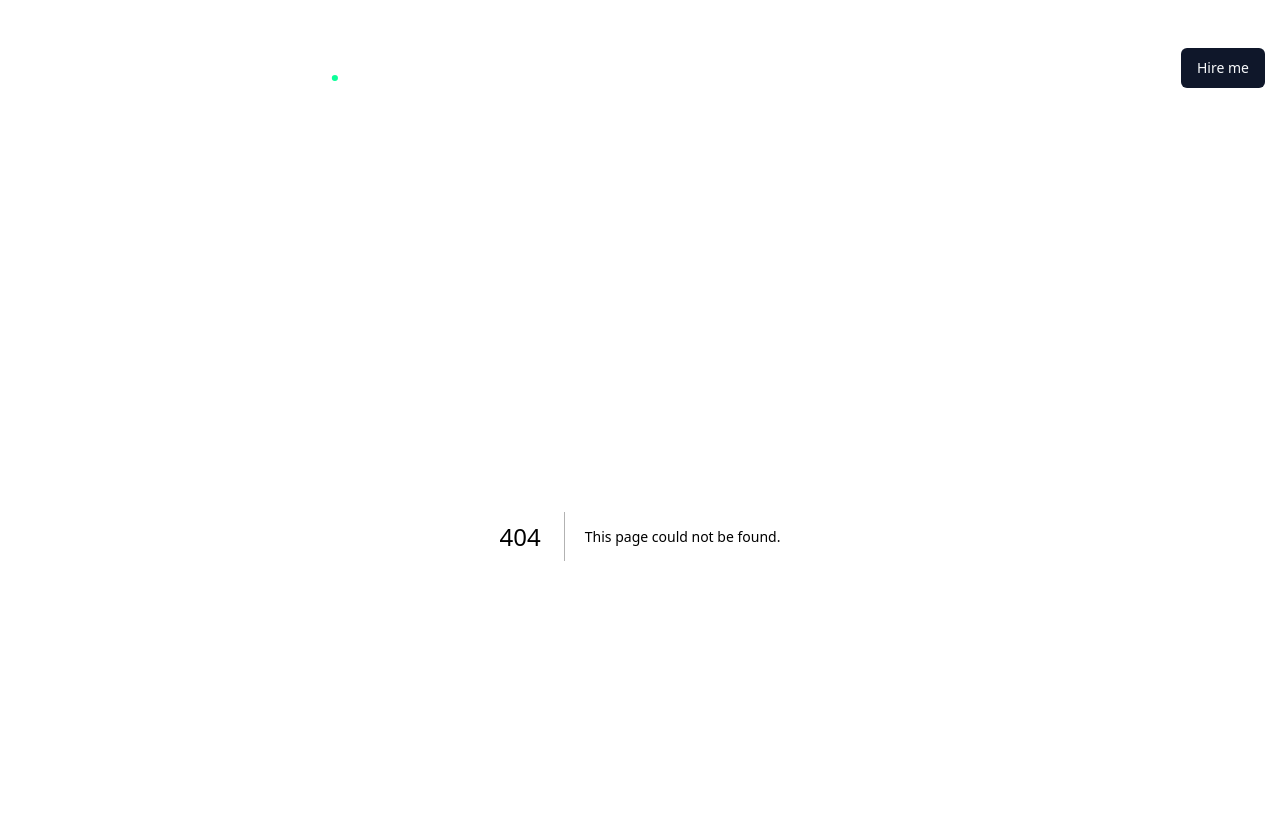
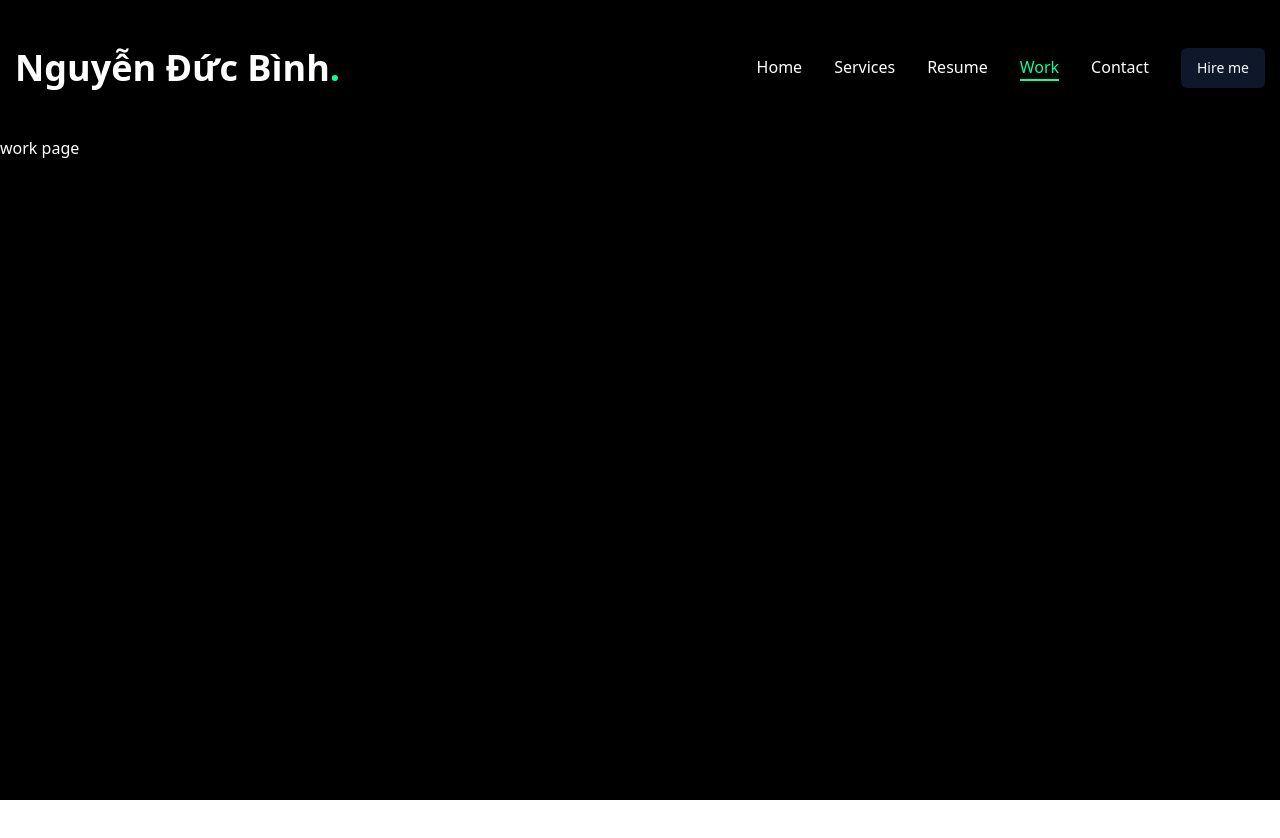
Before and after one commit to Binhchuoizzz/binh, a Next.js app: page /work in a window 1280 px wide. Before the commit this address had no page. Shown: the top 838 px of the page. After the commit the page ends 800 px from the top, so only its background shows below. Built offline with nearby package versions, Linux system fonts and the light colour scheme.

Commit message:
Quá mệt mỏi với Bugs

```diff
--- /dev/null
+++ b/app/contact/page.jsx
@@ -0,0 +1,7 @@
+const  Contact= () => {
+  return (
+    <div>Contact Page</div>
+  )
+}
+
+export default Contact
--- a/app/layout.jsx
+++ b/app/layout.jsx
@@ -3,6 +3,10 @@
 
 //components
 import Header from "@/components/Header";
+import PageTransition from "@/components/PageTransition";
+import StairTransition from "@/components/StairTransition";
+
+
 const jetbrainsMono = JetBrains_Mono({
   subsets: ["latin"],
   weight: ["100", "200", "300", "400", "500", "600", "700", "800"],
@@ -19,7 +23,11 @@
     <html lang="en">
       <body className={jetbrainsMono.variable}>
       <Header/>
-      {children}</body>
+      <StairTransition />
+      <PageTransition>
+      {children}
+      </PageTransition>
+      </body>
     </html>
   );
 }
--- /dev/null
+++ b/app/resume/page.jsx
@@ -0,0 +1,7 @@
+const Resume = () => {
+     return (
+          <div>resume page</div>
+     )
+}
+
+export default Resume
--- /dev/null
+++ b/app/services/page.jsx
@@ -0,0 +1,7 @@
+const Services = () => {
+     return (
+          <div>services page</div>
+     )
+}
+
+export default Services
--- /dev/null
+++ b/app/work/page.jsx
@@ -0,0 +1,7 @@
+const Work = () => {
+     return (
+          <div>work page</div>
+     )
+}
+
+export default Work
--- a/components/Nav.jsx
+++ b/components/Nav.jsx
@@ -1,41 +1,48 @@
-"user client";
+"use client";
 
 import Link from "next/link";
+import { usePathname } from "next/navigation";
 
 
 const links = [
     {
-        name: "Home",
+        name: "home",
         path: "/",
     },
     {
-        name: "Services",
+        name: "services",
         path: "/services",
     },
     {
-        name: "Resume",
+        name: "resume",
         path: "/resume",
     },
     {
-        name: "Work",
+        name: "work",
         path: "/work",
     },
     {
-        name: "Contact",
+        name: "contact",
         path: "/contact",
     },
-]
+];
 const Nav = () => {
+    const pathname = usePathname();
     return (
-        <nav>
+        <nav className="flex gap-8">
             {links.map((link, index) => {
-                return (<Link href={link.path} key={index}>
-                    {link.name}
-                </Link>
+                return (
+                    <Link
+                        href={link.path}
+                        key={index}
+                        className={`${link.path === pathname && "text-accent border-b-2 border-accent"
+                            } capitalize font-medium hover:text-accent transition-all`}>
+                        {link.name}
+                    </Link>
                 );
             })}
         </nav>
-    )
+    );
 };
 
 export default Nav
--- /dev/null
+++ b/components/PageTransition.jsx
@@ -0,0 +1,23 @@
+"use client";
+
+import { AnimatePresence, motion } from "framer-motion";
+import { usePathname } from "next/navigation";
+
+const PageTransition = ({ children }) => {
+     const pathname = usePathname();
+     return (
+          <AnimatePresence>
+               <div key={pathname}>
+                    <motion.div initial={{ opacity: 1 }}
+                         animate={{
+                              opacity: 0,
+                              transition: { delay: 1, duration: 0.4, ease: "easeInOut" },
+                         }}
+                         className="h-screen w-screen fixed bg-primary top-0 pointer-events-none"
+                    />
+                    {children}</div>
+          </AnimatePresence>
+     );
+};
+
+export default PageTransition
--- /dev/null
+++ b/components/StairTransition.jsx
@@ -0,0 +1,25 @@
+"use client"
+
+import { AnimatePresence } from "framer-motion"
+import { usePathname } from "next/navigation"
+
+//components
+import Stairs from "./Stairs";
+
+const StairTransition = () => {
+     const pathname = usePathname();
+     return (
+          <>
+               <AnimatePresence mode="wait">
+                    <div key={pathname}>
+                         <div className="h-screen w-screen fixed top-0 left-0 right-0
+                         pointer-events-none z-40 flex">
+                              <Stairs />
+                         </div>
+                    </div>
+               </AnimatePresence>
+          </>
+     );
+};
+
+export default StairTransition
--- /dev/null
+++ b/components/Stairs.jsx
@@ -0,0 +1,46 @@
+import { motion } from "framer-motion";
+
+// variants
+const stairAnimation = {
+     initial: {
+          top: "0%",
+     },
+     animate: {
+          top: "100%",
+     },
+     exit: {
+          top: ["100%", "0%"],
+     },
+};
+
+// calculate the reverse index for staggered delay
+const reverseIndex = (index) => {
+     const totalSteps = 6; // number of steps
+     return totalSteps - index - 1;
+};
+const Stair = () => {
+     return (
+          <>
+          {/**/}
+               {[...Array(6)].map((_, index) => {
+                    return (
+                         <motion.div
+                              key={index}
+                              variants={stairAnimation}
+                              initial="initial"
+                              animate="animate"
+                              exit="exit"
+                              transition={{
+                                   duration: 0.4,
+                                   ease: "easeInOut",
+                                   delay: reverseIndex(index) * 0.1,
+                              }}
+                              className="h-full w-full bg-white relative"
+                         />
+                    );
+               })}
+          </>
+     );
+};
+
+export default Stair
--- a/package.json
+++ b/package.json
@@ -17,8 +17,9 @@
     "@radix-ui/react-tooltip": "^1.1.3",
     "class-variance-authority": "^0.7.0",
     "clsx": "^2.1.1",
+    "framer-motion": "^11.11.11",
     "lucide-react": "^0.454.0",
-    "next": "14.2.3",
+    "next": "^14.2.17",
     "react": "^18",
     "react-dom": "^18",
     "tailwind-merge": "^2.5.4",
```
Also changed, not shown: 1 other file (tests, documents, lock files or other folders).
